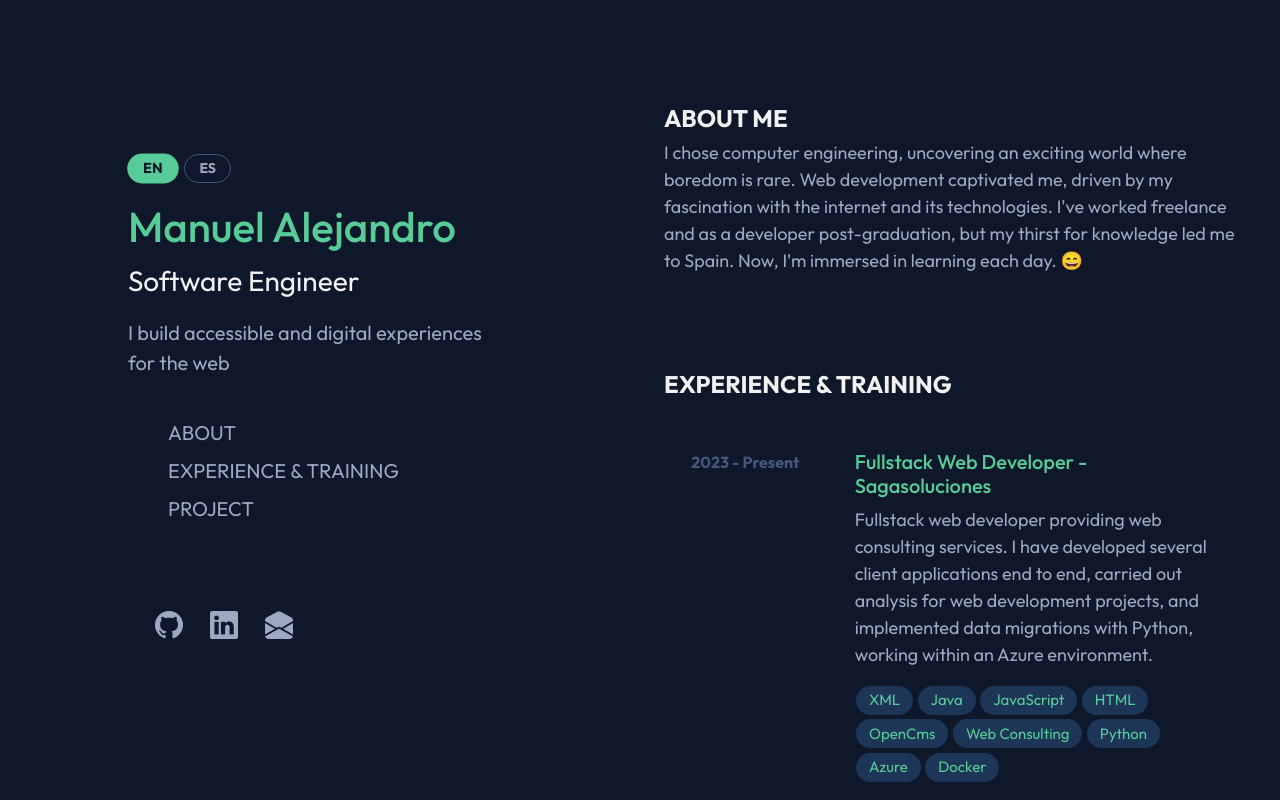
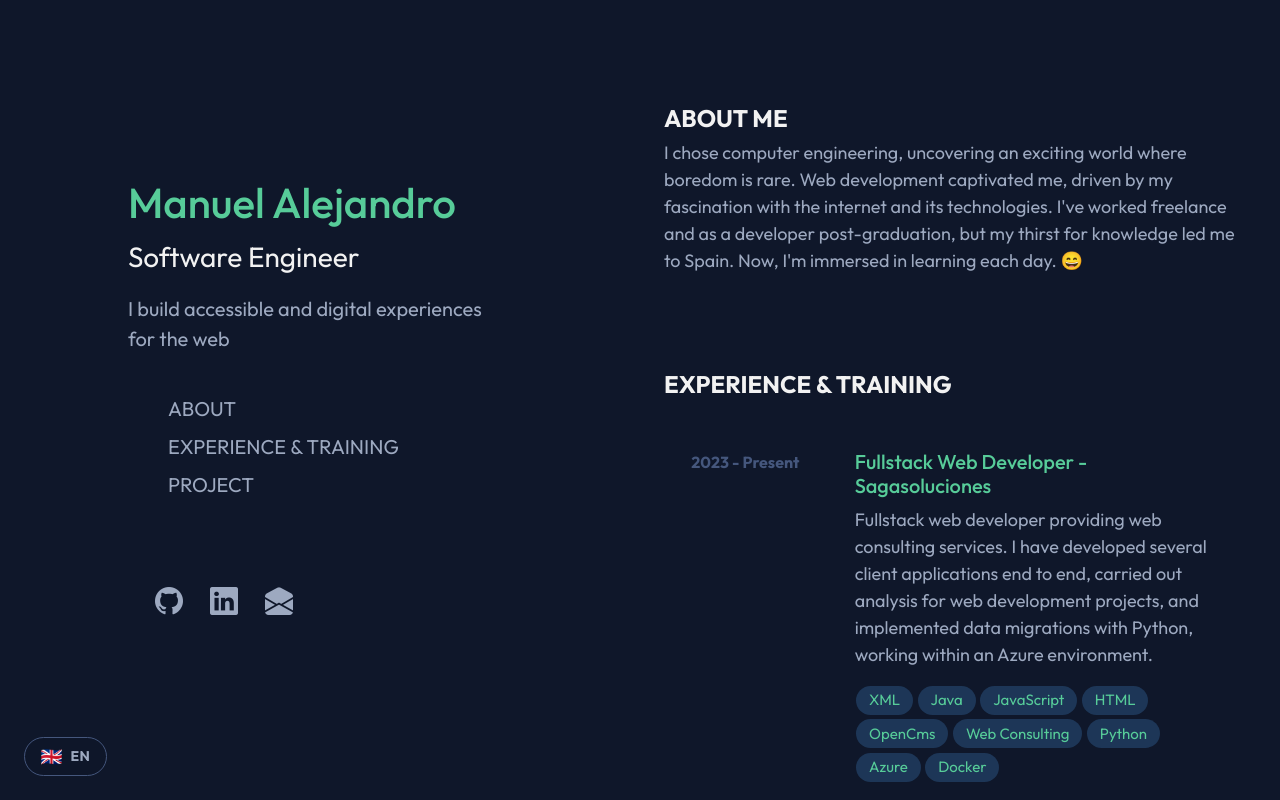
Before and after one commit to alebc96/portafoliov2, a React (Vite) app: page / in a window 1280 px wide. Shown: the top 800 px of the page. Built offline with nearby package versions, Linux system fonts and the light colour scheme.

Commit message:
redesign language selector as fixed bottom-left flag toggle

```diff
--- a/src/components/language-switcher/LanguageSwitcher.css
+++ b/src/components/language-switcher/LanguageSwitcher.css
@@ -1,34 +1,48 @@
 .language-switcher{
+    position: fixed;
+    left: 1.5rem;
+    bottom: 1.5rem;
+    z-index: 50;
+
     display: flex;
-    gap: 0.4rem;
-    margin-bottom: 1.2rem;
-}
+    align-items: center;
+    gap: 0.45rem;
+    padding: 0.5rem 0.95rem;
 
-.language-switcher > .lang-btn{
     border: 1px solid #45577D;
-    border-radius: 20px;
-    padding: 0.2rem 0.9rem;
-    background-color: transparent;
+    border-radius: 999px;
+    background-color: rgba(15, 23, 42, 0.75);
+    backdrop-filter: blur(8px);
+
     color: #9da9c0;
+    font-family: 'Outfit', sans-serif;
     font-size: 14px;
     font-weight: bold;
+    letter-spacing: 0.04em;
     cursor: pointer;
     transition: 0.2s ease-out;
 }
 
-.language-switcher > .lang-btn:hover{
-    color: #f2f2f2;
-    border-color: #57cc99;
+.language-switcher > .language-flag{
+    font-size: 18px;
+    line-height: 1;
 }
 
-.language-switcher > .lang-btn.active{
-    background-color: #57cc99;
+.language-switcher:hover{
+    color: #57cc99;
     border-color: #57cc99;
-    color: #0F172A;
+    background-color: rgba(87, 204, 153, 0.08);
+    transform: translateY(-2px);
+}
+
+.language-switcher:active{
+    transform: translateY(0);
 }
 
 @media (max-width: 600px){
     .language-switcher{
-        margin-bottom: 0.8rem;
+        left: 1rem;
+        bottom: 1rem;
+        padding: 0.45rem 0.85rem;
     }
 }
--- a/src/components/language-switcher/LanguageSwitcher.tsx
+++ b/src/components/language-switcher/LanguageSwitcher.tsx
@@ -2,28 +2,30 @@ import { useLanguage } from '../../i18n/LanguageContext'
 import type { Language } from '../../i18n/translations'
 import './LanguageSwitcher.css'
 
-const languages: { code: Language; label: string }[] = [
-  { code: 'en', label: 'EN' },
-  { code: 'es', label: 'ES' },
-]
+const languages: Record<Language, { flag: string; code: string }> = {
+  en: { flag: '🇬🇧', code: 'EN' },
+  es: { flag: '🇪🇸', code: 'ES' },
+}
 
 const LanguageSwitcher = () => {
   const { language, setLanguage } = useLanguage()
 
+  const toggleLanguage = () => setLanguage(language === 'en' ? 'es' : 'en')
+
+  // El tooltip describe la acción en el idioma actual de la interfaz.
+  const title = language === 'en' ? 'Switch to Spanish' : 'Cambiar a inglés'
+
   return (
-    <div className="language-switcher">
-      {languages.map(({ code, label }) => (
-        <button
-          key={code}
-          type="button"
-          className={language === code ? 'lang-btn active' : 'lang-btn'}
-          onClick={() => setLanguage(code)}
-          aria-pressed={language === code}
-        >
-          {label}
-        </button>
-      ))}
-    </div>
+    <button
+      type="button"
+      className="language-switcher"
+      onClick={toggleLanguage}
+      title={title}
+      aria-label={title}
+    >
+      <span className="language-flag" aria-hidden="true">{languages[language].flag}</span>
+      <span className="language-code">{languages[language].code}</span>
+    </button>
   )
 }
 
--- a/src/components/main_info/MainInfo.tsx
+++ b/src/components/main_info/MainInfo.tsx
@@ -1,5 +1,4 @@
 import { useLanguage } from '../../i18n/LanguageContext'
-import LanguageSwitcher from '../language-switcher/LanguageSwitcher'
 import './MainInfo.css'
 
 const MainInfo = () => {
@@ -15,7 +14,6 @@ const MainInfo = () => {
   return (
     <div className="main-info-container">
         <section className='resume-section'>
-            <LanguageSwitcher />
             <h2>Manuel Alejandro</h2>
             <p className='p-title'>{t.mainInfo.title}</p>
             <p className='p-about'>{t.mainInfo.about}</p>
--- a/src/pages/home/Home.tsx
+++ b/src/pages/home/Home.tsx
@@ -4,6 +4,7 @@ import AboutInfo from '../../components/about-info/AboutInfo'
 import Experience from '../../components/experience/Experience'
 import Projects from '../../components/projects/Projects'
 import { ButtonTop } from '../../components/btn-top/ButtonTop'
+import LanguageSwitcher from '../../components/language-switcher/LanguageSwitcher'
 
 
 const Home = () => {
@@ -19,6 +20,7 @@ const Home = () => {
               <Projects></Projects>
           </div>
       </div>
+      <LanguageSwitcher></LanguageSwitcher>
       <ButtonTop></ButtonTop>
     </>
   )
```
